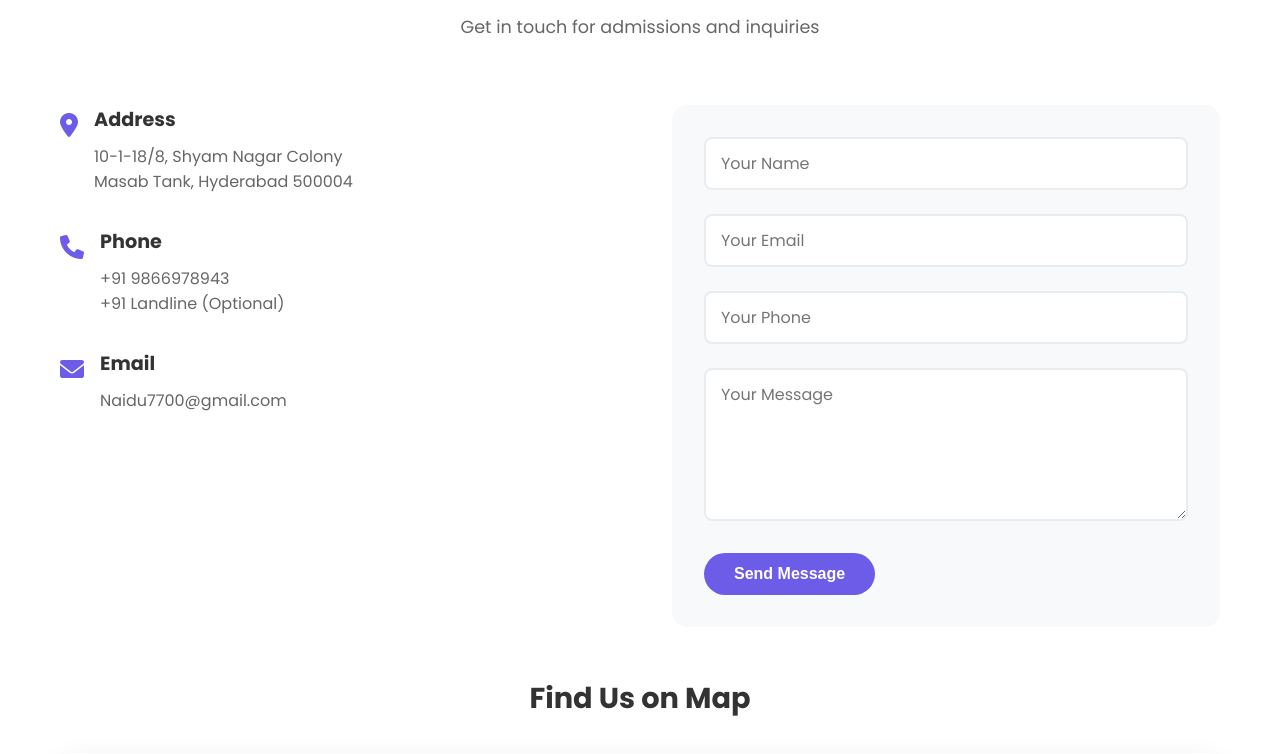
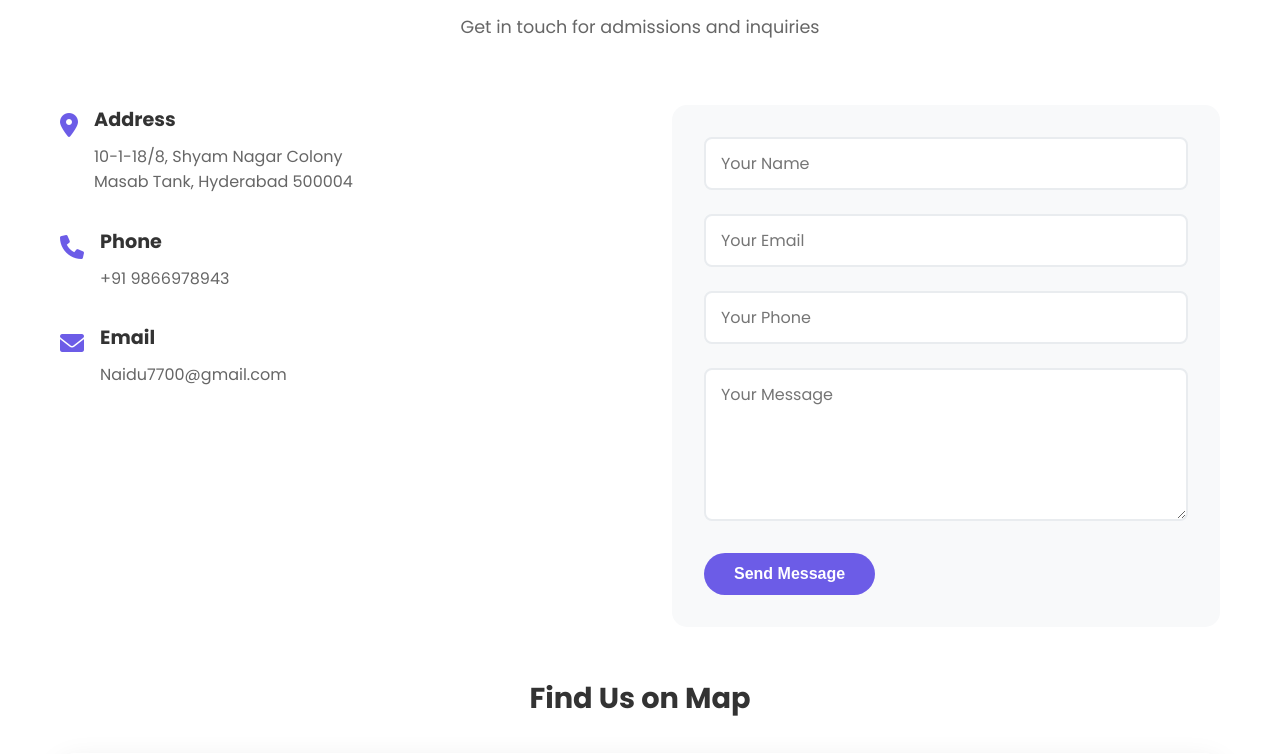
Before and after one commit to saiakhil982-lang/neelima_girls_hostel, a plain HTML site: page index.html in a window 1280 px wide. Shown: the part 3399-4153 px from the top of the page. Drawn offline with nearby package versions, Linux system fonts and the light colour scheme.

Commit message:
Contact: remove optional landline; map coordinates remain active in JS

```diff
--- a/index.html
+++ b/index.html
@@ -169,7 +169,7 @@
             <div class="contact-content">
                 <div class="contact-info">
                     <div class="contact-item"><i class="fas fa-map-marker-alt"></i><div><h3>Address</h3><p>10-1-18/8, Shyam Nagar Colony<br>Masab Tank, Hyderabad 500004</p></div></div>
-                    <div class="contact-item"><i class="fas fa-phone"></i><div><h3>Phone</h3><p>+91 9866978943<br>+91 Landline (Optional)</p></div></div>
+                    <div class="contact-item"><i class="fas fa-phone"></i><div><h3>Phone</h3><p>+91 9866978943</p></div></div>
                     <div class="contact-item"><i class="fas fa-envelope"></i><div><h3>Email</h3><p>Naidu7700@gmail.com</p></div></div>
                 </div>
                 <div class="contact-form">
```
